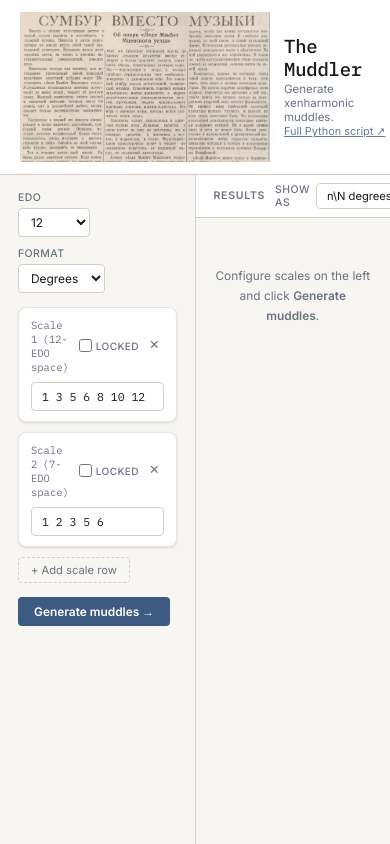
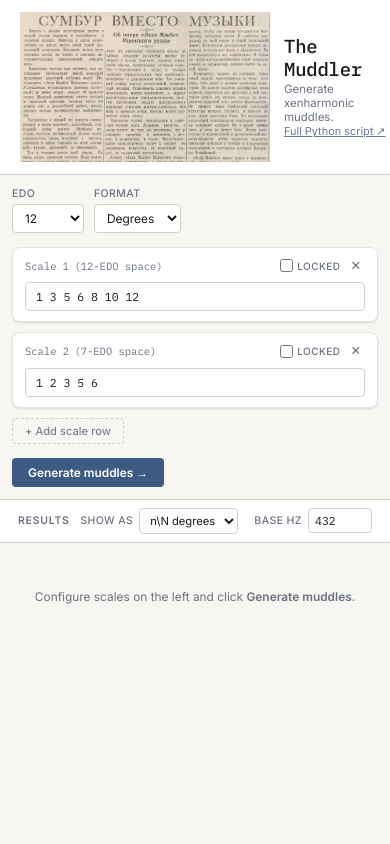
Before and after one commit to ascai1/muddler, a React (Vite) app in the folder frontend/: page / in a window 390 px wide. Built offline with nearby package versions, Linux system fonts and the light colour scheme.

Commit message:
Make site responsive + add base hz

```diff
--- a/frontend/src/components/GroupAccordion.jsx
+++ b/frontend/src/components/GroupAccordion.jsx
@@ -14,7 +14,7 @@ function getGroupLabel(group, displayFormat) {
   return `Group ${group.group}: ${degreesStr}`;
 }
 
-export default function GroupAccordion({ group, displayFormat }) {
+export default function GroupAccordion({ group, displayFormat, baseHz }) {
   const [open, setOpen] = useState(true);
   const totalEdo = group.interval_cycle.reduce((a, b) => a + b, 0);
 
@@ -37,6 +37,7 @@ export default function GroupAccordion({ group, displayFormat }) {
               mode={mode}
               totalEdo={totalEdo}
               displayFormat={displayFormat}
+              baseHz={baseHz}
             />
           ))}
         </div>
--- a/frontend/src/components/InputPanel.jsx
+++ b/frontend/src/components/InputPanel.jsx
@@ -119,6 +119,19 @@ export default function InputPanel({ onGenerate, status, loading }) {
               Paste or type muddler input directly. The first line must be{' '}
               <code>NNedo [format]</code>.
             </p>
+            <p className="hint" style={{ marginTop: '6px' }}>
+              The raw text input supports <code>n\N</code> notation from{' '}
+              <a
+                href="https://scaleworkshop.plainsound.org/?version=3.3.1#"
+                target="_blank"
+                rel="noopener noreferrer"
+                className="subtitle-link"
+                style={{ opacity: 1, textDecoration: 'underline' }}
+              >
+                Scale Workshop
+              </a>{' '}
+              if each scale is specified in one whitespace-delimited line.
+            </p>
           </div>
         )}
 
--- a/frontend/src/components/ModeRow.jsx
+++ b/frontend/src/components/ModeRow.jsx
@@ -14,15 +14,14 @@ function getAudioCtx() {
 }
 
 // ─── Playback ─────────────────────────────────────────────────────────────────
-const BASE_HZ   = 440;
 const SLOW_BPM  = 100;
 const FAST_BPM  = 500;
 const HOLD_S    = 2;
 const FADE_S    = 0.015; // cross-fade between notes to avoid clicks
 const PEAK      = 0.8;
 
-function edoFreq(degree0indexed, totalEdo) {
-  return BASE_HZ * Math.pow(2, degree0indexed / totalEdo);
+function edoFreq(baseHz, degree0indexed, totalEdo) {
+  return baseHz * Math.pow(2, degree0indexed / totalEdo);
 }
 
 // Schedule a single note: ramp to freq at startTime, hold for dur seconds,
@@ -47,7 +46,7 @@ function scheduleNote(ctx, masterGain, freq, startTime, dur, peak) {
 
 // Build and schedule the full playback sequence.
 // Returns a stop() function that silences everything immediately.
-function playMode(degrees1indexed, totalEdo) {
+function playMode(baseHz, degrees1indexed, totalEdo) {
   const ctx = getAudioCtx();
 
   // Master gain so we can silence all notes at once on stop
@@ -69,14 +68,14 @@ function playMode(degrees1indexed, totalEdo) {
 
   // 1. Ascending
   for (const d of withOctave) {
-    oscs.push(scheduleNote(ctx, master, edoFreq(d, totalEdo), t, slowDur, peak));
+    oscs.push(scheduleNote(ctx, master, edoFreq(baseHz, d, totalEdo), t, slowDur, peak));
     t += slowDur;
   }
 
   // 2. Descending (omit the octave top which was just played, omit root which comes next)
   const descending = [...withOctave].reverse().slice(1);
   for (const d of descending) {
-    oscs.push(scheduleNote(ctx, master, edoFreq(d, totalEdo), t, slowDur, peak));
+    oscs.push(scheduleNote(ctx, master, edoFreq(baseHz, d, totalEdo), t, slowDur, peak));
     t += slowDur;
   }
 
@@ -95,7 +94,7 @@ function playMode(degrees1indexed, totalEdo) {
     osc.type = 'sine';
     osc.connect(gain);
     gain.connect(master);
-    osc.frequency.setValueAtTime(edoFreq(withOctave[i], totalEdo), attackTime);
+    osc.frequency.setValueAtTime(edoFreq(baseHz, withOctave[i], totalEdo), attackTime);
     gain.gain.setValueAtTime(0, attackTime);
     gain.gain.linearRampToValueAtTime(peak, attackTime + FADE_S);
     // Exponential decay from peak to near-zero over the remaining sustain window
@@ -179,7 +178,7 @@ function InfoButton({ content }) {
 }
 
 // ─── Play / Stop buttons ──────────────────────────────────────────────────────
-function PlayControls({ degrees, totalEdo }) {
+function PlayControls({ degrees, totalEdo, baseHz }) {
   const stopRef = useRef(null);
   const [playing, setPlaying] = useState(false);
 
@@ -188,7 +187,7 @@ function PlayControls({ degrees, totalEdo }) {
 
   function handlePlay() {
     stopRef.current?.();
-    stopRef.current = playMode(degrees, totalEdo);
+    stopRef.current = playMode(baseHz, degrees, totalEdo);
     setPlaying(true);
 
     // Compute total duration and auto-reset state
@@ -226,14 +225,14 @@ function PlayControls({ degrees, totalEdo }) {
 }
 
 // ─── ModeRow ──────────────────────────────────────────────────────────────────
-export default function ModeRow({ mode, totalEdo, displayFormat }) {
+export default function ModeRow({ mode, totalEdo, displayFormat, baseHz }) {
   const degreeSet = new Set(mode.degrees);
   const label = getModeLabel(mode, totalEdo, displayFormat);
   const hasContext = mode.context && mode.context.length > 0;
 
   return (
     <div className="mode-row">
-      <PlayControls degrees={mode.degrees} totalEdo={totalEdo} />
+      <PlayControls degrees={mode.degrees} totalEdo={totalEdo} baseHz={baseHz} />
 
       <div className="mode-cells">
         {Array.from({ length: totalEdo }, (_, i) => i + 1).map((d) => (
--- a/frontend/src/components/ResultsPanel.jsx
+++ b/frontend/src/components/ResultsPanel.jsx
@@ -3,11 +3,14 @@ import GroupAccordion from './GroupAccordion.jsx';
 
 export default function ResultsPanel({ results }) {
   const [displayFormat, setDisplayFormat] = useState('degrees');
+  const [baseHz, setBaseHz] = useState(432);
 
   return (
     <section className="panel panel-results" aria-label="Results">
       <div className="results-toolbar">
         <span className="results-title">Results</span>
+
+        <div style={{ display: 'flex', alignItems: 'center', gap: '16px', flexWrap: 'wrap' }}>
           <div className="field-group field-group--inline">
             <label htmlFor="display-format">Show as</label>
             <select
@@ -19,6 +22,22 @@ export default function ResultsPanel({ results }) {
               <option value="degrees">n\N degrees</option>
               <option value="intervals">Intervals</option>
             </select>
+          </div>
+
+          <div className="field-group field-group--inline">
+            <label htmlFor="base-hz">Base Hz</label>
+            <input
+              id="base-hz"
+              type="number"
+              className="interval-input"
+              style={{ width: '64px', textAlign: 'left' }}
+              value={baseHz}
+              onChange={(e) => {
+                const val = parseFloat(e.target.value);
+                setBaseHz(isNaN(val) ? '' : val);
+              }}
+            />
+          </div>
         </div>
       </div>
 
@@ -40,6 +59,7 @@ export default function ResultsPanel({ results }) {
                 key={group.group}
                 group={group}
                 displayFormat={displayFormat}
+                baseHz={Number(baseHz) || 432}
               />
             ))}
           </div>
--- a/frontend/src/styles/main.css
+++ b/frontend/src/styles/main.css
@@ -133,6 +133,7 @@ code {
 .panel-input {
   border-right: 1px solid var(--border);
   max-width: 480px;
+  width: 100%;
 }
 
 .panel-results { flex: 1 1 0; }
@@ -564,12 +565,13 @@ label {
 
 .mode-tooltip--portal {
   position: absolute;
-  width: 280px;
+  max-width: 500px;
+  width: max-content;
   background: #1f2937;
   color: #e5e7eb;
   font-family: var(--font-mono);
   font-size: .7rem;
-  line-height: 1.6;
+  line-height: 1.4;
   padding: 10px 12px;
   border-radius: var(--radius-lg);
   box-shadow: 0 4px 16px rgba(0,0,0,.25);
@@ -709,3 +711,33 @@ label {
 @media (prefers-reduced-motion: reduce) {
   *, *::before, *::after { transition-duration: 0ms !important; }
 }
+
+@media (max-width: 768px) {
+  html, body, .app {
+    height: auto;
+    overflow: auto;
+  }
+
+  .app-body {
+    flex-direction: column;
+    overflow: visible;
+    height: auto;
+  }
+
+  .panel {
+    flex: none;
+    max-width: 100%;
+    height: auto;
+    overflow: visible;
+  }
+
+  .panel-input {
+    border-right: none;
+    border-bottom: 1px solid var(--border);
+  }
+
+  .panel-scroll {
+    overflow-y: visible;
+    padding: 12px;
+  }
+}
```
Lines whose indentation alone changed are shown as unchanged.
